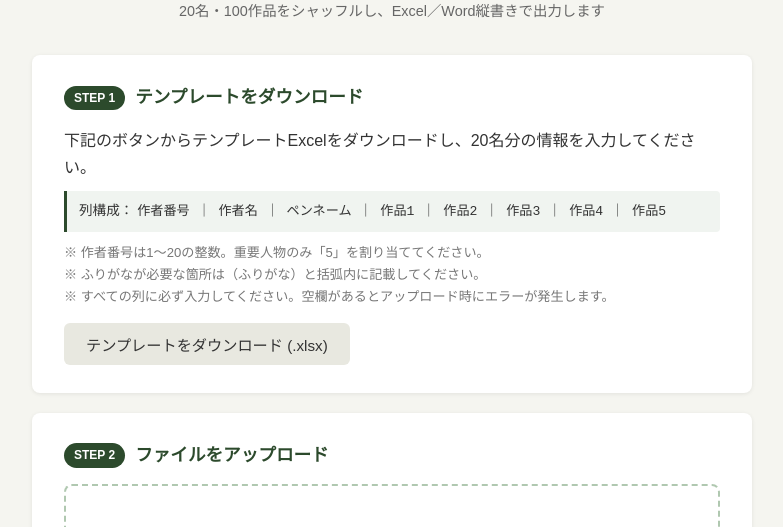
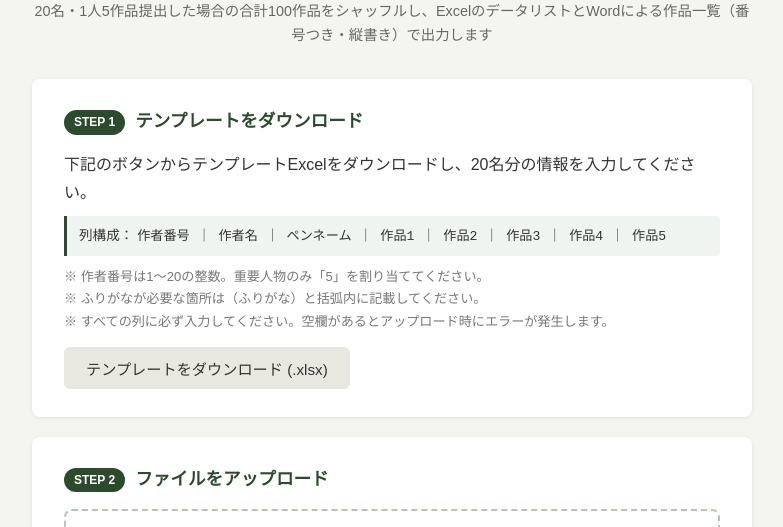
Before and after one commit to yonuz0219/haiku-randam-list, a plain HTML site: page index.html in a window 1280 px wide. Shown: the part 75-602 px from the top of the page, without its empty margins (248-1031 px from the left). Drawn offline with nearby package versions, Linux system fonts and the light colour scheme.

Commit message:
サブタイトルをより詳細な説明文に変更

```diff
--- a/index.html
+++ b/index.html
@@ -14,7 +14,7 @@
   <div class="container">
     <header>
       <h1>俳句作品 ランダム並び替えアプリ</h1>
-      <p class="subtitle">20名・100作品をシャッフルし、Excel／Word縦書きで出力します</p>
+      <p class="subtitle">20名・1人5作品提出した場合の合計100作品をシャッフルし、ExcelのデータリストとWordによる作品一覧（番号つき・縦書き）で出力します</p>
     </header>
 
     <!-- STEP 1: テンプレートダウンロード -->
```
